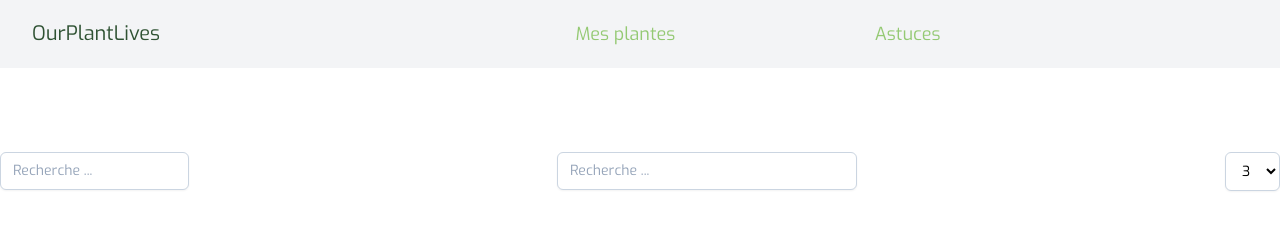
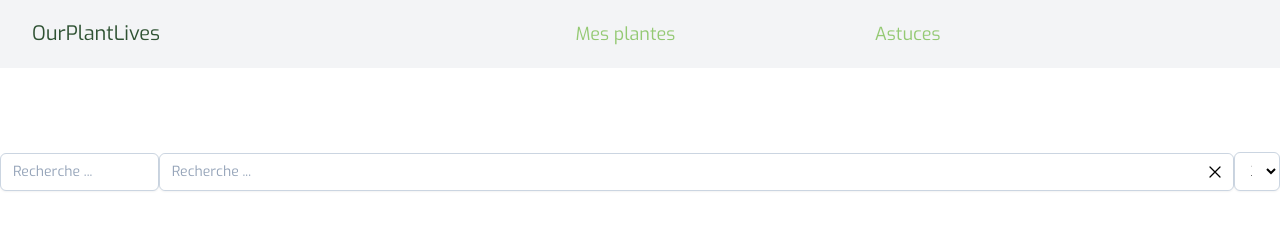
Before and after one commit to Nniyack/OurPlantLives, a Nuxt app: page /mesplantes in a window 1280 px wide. Shown: the top 241 px of the page. Built offline with nearby package versions, Linux system fonts and the light colour scheme.

Commit message:
add field for pills and remove pills and when select remove item from list data

```diff
--- a/components/core/Autocomplete.vue
+++ b/components/core/Autocomplete.vue
@@ -1,6 +1,6 @@
 <template>
-  <div ref="autocompleteField">
-    <label class="relative block">
+  <div ref="autocompleteField" class="w-full">
+    <!-- <label class="relative block">
       <span
         v-if="![null, ''].includes(fieldValue)"
         class="absolute inset-y-0 right-2 flex items-center pl-2"
@@ -19,25 +19,44 @@
         @input="inputField"
         tabindex="1"
       />
-    </label>
-    <!-- <select
-      v-if="openListResultsSearch"
-      :size="resultDataFiltered.length > 6 ? 6 : resultDataFiltered.length"
-      class="absolute z-10 drop-shadow-lg max-h-[300px] w-[300px] mt-1"
+    </label> -->
+    <div
+      class="bg-white border shadow-sm border-slate-300 placeholder-slate-400 focus:outline-none focus:border-sky-500 focus:ring-sky-500 rounded-md focus:ring-1"
     >
-      <option v-if="resultDataFiltered.length === 0" class="p-1" value="">
-        t
-      </option>
-      <option
-        v-for="item in resultDataFiltered"
-        class="p-4 hover:bg-green-kelly-ui cursor-pointer"
-        :key="uuidv4()"
-        @click="handleCLick(item)"
-      >
-        {{ item[label] }}
-      </option>
-    </select> -->
-
+      <label class="relative block">
+        <span
+          v-if="![null, ''].includes(fieldValue)"
+          class="absolute inset-y-0 right-2 flex items-center pl-2"
+        >
+          <XMarkIcon
+            class="h-5 w-5 cursor-pointer remove-icon"
+            @click="removeValueField"
+          />
+        </span>
+        <input
+          type="text"
+          :name="nameProps"
+          class="pr-9 px-3 py-2 bg-white placeholder-slate-400 focus:outline-none block w-[300px] rounded-md sm:text-sm w-full"
+          placeholder="Recherche ..."
+          :value="searchedValue"
+          @input="inputField"
+          tabindex="1"
+        />
+      </label>
+      <div class="px-3 sm:text-sm flex flex-wrap">
+        <div
+          class="flex items-center p-1 rounded-md border border-slate-300 w-fit m-1"
+          v-for="item in fieldValue"
+          :key="uuidv4()"
+        >
+          {{ item[keyLabelShowed] }}
+          <XMarkIcon
+            class="h-4 w-4 ml-1 cursor-pointer remove-icon text-spearmint"
+            @click="removePills(item.id)"
+          />
+        </div>
+      </div>
+    </div>
     <div v-on:focusout="outsideClick">
       <ul
         v-if="openListResultsSearch"
@@ -64,25 +83,28 @@
   export default defineComponent({
     props: {
       name: { type: String, required: true },
-      dataField: { type: Array, required: true },
+      dataLoad: { type: Array, required: true },
       keyLabelShowed: { type: String, required: true },
+      multiple: Boolean,
     },
     components: {
       XMarkIcon,
     },
     setup(props: any, context: any) {
-      const { name: nameProps } = props;
+      const { name: nameProps, multiple: multipleSelect } = props;
       const autocompleteField = ref(null);
       const openListResultsSearch = ref(false);
+      const loadedData = ref(props.dataLoad);
       const resultDataFiltered = ref([]);
-      const fieldValue = ref(null);
+      const fieldValue: any = ref([]);
+      const searchedValue: any = ref(null);
 
       const inputField = ($event: any) => {
         if ($event.target.value === "") removeValueField();
 
-        fieldValue.value = $event.target.value;
+        searchedValue.value = $event.target.value;
 
-        const dataFiltered = props.dataField.filter((item: any) => {
+        const dataFiltered = loadedData.value.filter((item: any) => {
           const searchInItem = Object.keys(item).filter((keyItem: any) => {
             if (
               typeof item[keyItem] === "string" &&
@@ -97,7 +119,7 @@
           if (searchInItem.length > 0) return item[props.keyLabelShowed];
           return false;
         });
-
+        console.log(dataFiltered);
         resultDataFiltered.value = dataFiltered;
         context.emit("returnLiveObject", dataFiltered);
 
@@ -105,16 +127,28 @@
       };
 
       const handleCLick = (objectItem: any) => {
+        searchedValue.value = null;
         openListResultsSearch.value = false;
-        fieldValue.value = objectItem[props.label];
+        fieldValue.value.push(objectItem);
+        loadedData.value = loadedData.value.filter(
+          (item: any) => item.id !== objectItem.id
+        );
+        console.log(resultDataFiltered.value);
         context.emit("returnObject", objectItem.id);
       };
 
       const removeValueField = () => {
-        fieldValue.value = null;
+        fieldValue.value = [];
         resultDataFiltered.value = [];
+        searchedValue.value = null;
         openListResultsSearch.value = false;
         context.emit("returnObject", null);
+      };
+
+      const removePills = (id: Number) => {
+        fieldValue.value = fieldValue.value.filter((pill: any) => pill.id !== id);
+        const removedPill = props.dataLoad.find((item: any) => item.id === id);
+        loadedData.value.push(removedPill);
       };
 
       const outsideClick = () => {
@@ -125,6 +159,7 @@
         props,
         nameProps,
         inputField,
+        searchedValue,
         resultDataFiltered,
         uuidv4,
         handleCLick,
@@ -133,6 +168,7 @@
         removeValueField,
         outsideClick,
         autocompleteField,
+        removePills,
       };
     },
   });
--- a/pages/mesplantes.vue
+++ b/pages/mesplantes.vue
@@ -1,6 +1,6 @@
 <template>
   <div class="h-full min-h-screen container mx-auto py-20">
-    <div class="flex justify-between mb-6">
+    <div class="flex justify-between mb-6 items-center">
       <label class="block">
         <input
           type="email"
@@ -10,9 +10,11 @@
         />
       </label>
       <CoreAutocomplete
-        :dataField="fakeDataCards"
+        class="mt-1"
+        :dataLoad="fakeDataCards"
         name="searchYourPlant"
         keyLabelShowed="namePlant"
+        :multiple="true"
         @returnLiveObject="selectResultLiveSearchData"
         @returnObject="selectResultLiveSearchData"
       />
```
Also changed, not shown: test/Plant.ts (+1 -1 lines), 1 other file (tests, documents, lock files or other folders).
